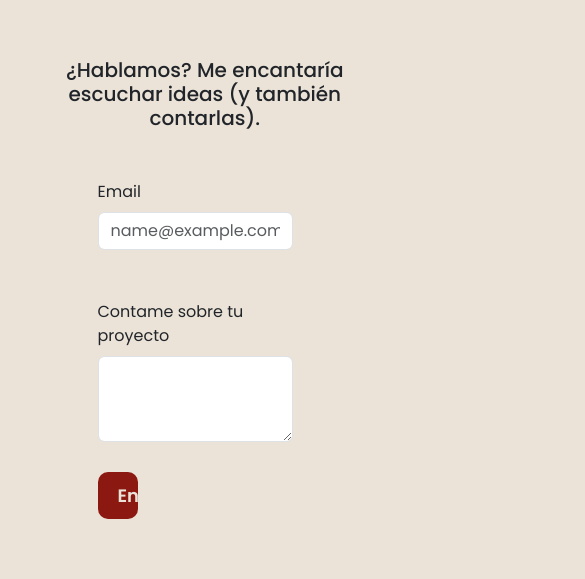
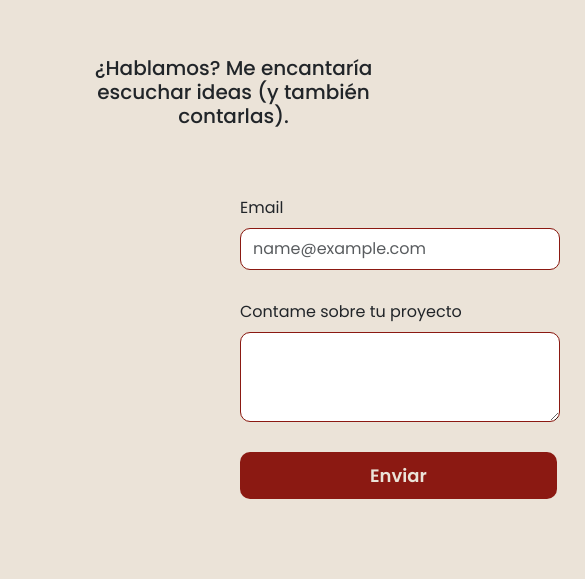
Before and after one commit to sabrird96/sabrird96.github.io, a website: page pages/contacto.html in a window 390 px wide. Shown: the part 173-752 px from the top of the page, 585 px wide, since content can reach past the window. Drawn offline with nearby package versions, Linux system fonts and the light colour scheme.

Commit message:
entrega final

```diff
--- a/pages/contacto.html
+++ b/pages/contacto.html
@@ -4,8 +4,10 @@
 <head>
     <meta charset="UTF-8">
     <meta name="viewport" content="width=h1, initial-scale=1.0">
-    <meta name="description" content="Escribime si querés charlar sobre un proyecto, una idea o simplemente para saludar.">
-    <meta name="keywords" content="sabrina ruiz diaz, diseñadora ux/ui, diseñadora, diseño UX/UI, maquetacion web, proyectos digitales, Sabrina, portfolio, portafolio, diseño web, accesibilidad, usabilidad, diseño intuitivo, diseño responsive, diseño de interfaces, diseño de experiencia de usuario, diseño de aplicaciones móviles, cv, mirada creativa, empatia, ux, ui, Designer, UX Designer, UI Designer, Web Designer">
+    <meta name="description"
+        content="Escribime si querés charlar sobre un proyecto, una idea o simplemente para saludar.">
+    <meta name="keywords"
+        content="sabrina ruiz diaz, diseñadora ux/ui, diseñadora, diseño UX/UI, maquetacion web, proyectos digitales, Sabrina, portfolio, portafolio, diseño web, accesibilidad, usabilidad, diseño intuitivo, diseño responsive, diseño de interfaces, diseño de experiencia de usuario, diseño de aplicaciones móviles, cv, mirada creativa, empatia, ux, ui, Designer, UX Designer, UI Designer, Web Designer">
     <link href="https://cdn.jsdelivr.net/npm/bootstrap@5.3.6/dist/css/bootstrap.min.css" rel="stylesheet"
         integrity="sha384-4Q6Gf2aSP4eDXB8Miphtr37CMZZQ5oXLH2yaXMJ2w8e2ZtHTl7GptT4jmndRuHDT" crossorigin="anonymous">
     <link rel="stylesheet" href="../css/estilos.css">
@@ -15,7 +17,7 @@
 
 <body>
     <header>
-        <nav class="navbar navbar-expand-lg">
+        <nav class="navbar navbar-expand-lg fixed-top" style="z-index: 1050;">
             <div class="container-fluid">
                 <a class="navbar-brand" href="#">
                     <img src="../img/Recurso 11.svg" alt="Logo de Sabrina" class="logo">
@@ -30,16 +32,16 @@
                             <a class="nav-link" aria-current="page" href="../index.html">inicio</a>
                         </li>
                         <li class="nav-item">
-                            <a class="nav-link" href="./sobre-mi.html">sobre mi</a>
+                            <a class="nav-link" href="../pages/sobre-mi.html">sobre mi</a>
                         </li>
                         <li class="nav-item">
-                            <a class="nav-link" href="./cv.html">CV</a>
+                            <a class="nav-link" href="../pages/cv.html">CV</a>
                         </li>
                         <li class="nav-item">
-                            <a class="nav-link" href="./proyectos.html">proyectos</a>
+                            <a class="nav-link" href="../pages/proyectos.html">proyectos</a>
                         </li>
                         <li class="nav-item">
-                            <a class="nav-link" href="./contacto.html">contacto</a>
+                            <a class="nav-link" href="../pages/contacto.html">contacto</a>
                     </ul>
                 </div>
             </div>
@@ -50,22 +52,24 @@
             <h1>Contacto</h1>
             <h2>¿Hablamos? Me encantaría escuchar ideas (y también contarlas).</h2>
         </section>
-        <div class="mb-3">
+        <div class= form-wrapper>
+            <div class="mb-3">
             <label for="exampleFormControlInput1" class="form-label">Email</label>
             <input type="email" class="form-control" id="exampleFormControlInput1" placeholder="name@example.com">
-        </div>
-        <div class="mb-3">
             <label for="exampleFormControlTextarea1" class="form-label">Contame sobre tu proyecto</label>
             <textarea class="form-control" id="exampleFormControlTextarea1" rows="3"></textarea>
             <a href="" target="_blank">Enviar</a>
+            </div>
         </div>
     </main>
-        <footer> <!-- Pie de página -->
+    <footer> <!-- Pie de página -->
         <p>&copy; 2025 Sabrina. Contactame a sabrinard8@gmail.com</p>
         <div class="footer-icons">
-            <a href="https://wa.me/5493624600322" target="_blank"><img src="../img/whatsapp.svg" alt="icono de WhatsApp"></a>
-            <a href="https://www.linkedin.com/in/sabrinaruizdiaz/"><img src="../img/linkedin icon.svg" alt="icono de Linkedin"></a>
-    </div>
+            <a href="https://wa.me/5493624600322" target="_blank"><img src="../img/whatsapp.svg"
+                    alt="icono de WhatsApp"></a>
+            <a href="https://www.linkedin.com/in/sabrinaruizdiaz/"><img src="../img/linkedin icon.svg"
+                    alt="icono de Linkedin"></a>
+        </div>
     </footer>
     <script src="https://cdn.jsdelivr.net/npm/bootstrap@5.3.6/dist/js/bootstrap.bundle.min.js"
         integrity="sha384-j1CDi7MgGQ12Z7Qab0qlWQ/Qqz24Gc6BM0thvEMVjHnfYGF0rmFCozFSxQBxwHKO"
--- a/scss/base/_queries.scss
+++ b/scss/base/_queries.scss
@@ -166,11 +166,6 @@
     .proyecto-titulo {
         font-size: 24px;
     }
-
-    .footer img {
-        width: 30px;
-        height: auto;
-    }
 }
 
 @media screen and (max-width: 765px) {
@@ -266,10 +261,6 @@
     .proyectos a {
         font-size: 16px;
         padding: 8px 12px;
-    }
-
-    .footer p {
-        display: none;
     }
 }
 
@@ -564,7 +555,6 @@
 
     .definicion-item {
         flex: 0 0 auto;
-        /* no se achica ni se agranda */
         scroll-snap-align: center;
         width: 270px;
         height: auto;
@@ -689,6 +679,22 @@
 }
 
 /*---contacto page media queries---*/
+
+@media screen and (max-width: 1010px) {
+    .page-contacto h1 {
+        font-size: 28px;
+    }
+
+    .page-contacto h2 {
+        font-size: 20px;
+    }
+
+    .page-contacto p {
+        font-size: 16px;
+        width: 80%;
+    }
+}
+
 @media screen and (max-width: 860px) {
     .page-contacto h1 {
         font-size: 28px;
@@ -696,12 +702,47 @@
 
     .page-contacto h2 {
         font-size: 20px;
-        margin-left: 5%;
     }
 }
 
 @media screen and (max-width: 762px) {
-    .mb-3 a {
-        padding: 10px 20px
+    .page-contacto h1 {
+        margin-left: 30px;
+    }
+    .page-contacto h2 {
+        margin-left: 40px;
+    }
+
+    .form-wrapper .mb-3 a {
+        padding: 10px 130px
     }
 }
+
+@media screen and (max-width: 690px) {
+        .page-contacto h1 {
+        margin-left: 22%;
+    }
+    .page-contacto h2 {
+        margin-left: 22%;
+    }
+}
+
+/*---footer media queries---*/
+@media screen and (max-width: 835px){
+    footer img {
+        width: 40px;
+        height: auto;
+    }
+}
+
+@media screen and (max-width: 700px){
+    footer .footer-icons {
+        gap: 30px;
+    }
+}
+
+@media screen and (max-width: 665px){
+    footer p{
+        display: none;
+    }
+}
--- a/scss/components/_main.scss
+++ b/scss/components/_main.scss
@@ -5,38 +5,7 @@ main {
     margin-top: 100px;
 }
 
-/*---contacto page---*/
 
-.mb-3{
-    display: flex;
-    flex-direction: column;
-    justify-content: space-around;
-    align-items: left;
-    font-family: poppins, sans-serif;
-    font-weight: 400;
-    width: 50%;
-    margin-top: 50px;
-    margin-left: 25%;
-        a{
-            text-decoration: none;
-            background-color: #8B1912;
-            color: #EBE3D8;
-            font-family: poppins, sans-serif;
-            font-weight: 600;
-            font-size: 18px;
-            padding: 10px;
-            text-align: center;
-            border: none;
-            border-radius: 10px;
-            margin-top: 30px;
-            width: 20%;
-            &:hover{
-                background-color: #BB868C;
-                color: #8B1912;
-                transition: 0.4s;
-            }
-        }
-}
 
 .btn-circular{
     display: flex;
--- a/scss/estilos.scss
+++ b/scss/estilos.scss
@@ -98,13 +98,16 @@
                 bottom: 125px;
                 animation: mover-cola 2s ease-in-out infinite;
                 transform-origin: bottom right;
+
                 @keyframes mover-cola {
                         0% {
                                 transform: rotate(5deg);
                         }
+
                         50% {
                                 transform: rotate(15deg);
                         }
+
                         100% {
                                 transform: rotate(5deg);
                         }
@@ -266,10 +269,18 @@
 /*---contacto page---*/
 
 .page-contacto {
+        display: flex;
+        flex-direction: column;
+        align-items: center;
+        justify-content: center;
+        width: 100%;
+        max-width: 900px;
+        margin: 0 auto;
+        padding: 0 20px;
         h1 {
                 font-family: 'Merriweather', serif;
+                height: 100px;
                 width: 100%;
-                        height: 100px;
                 font-size: 32px;
                 font-weight: 700;
                 text-decoration: underline;
@@ -277,12 +288,62 @@
                 text-align: center;
                 margin-top: 6%;
         }
-
         h2 {
+                width: 100%;
                 font-family: poppins, sans-serif;
                 font-size: 24px;
                 font-weight: 500;
                 text-align: center;
+        }
+}
+
+.form-wrapper {
+        display: flex;
+        flex-direction: column;
+        justify-content: center;
+        align-items: center;
+        width: 100%;
+        min-width: 800px;
+.mb-3 {
+        align-items: flex-start;
+        font-family: poppins, sans-serif;
+        font-weight: 400;
+        width: 50%;
+        margin-top: 30px;
+        margin-left: 10%;
+        label{
+                margin-top: 30px;
+                align-items: flex-start;
+        }
+        input, textarea {
+                text-align: left;
+                width: 80%;
+                font-family: poppins, sans-serif;
+                font-weight: 400;
+                font-size: 16px;
+                padding: 8px 12px;
+                border-radius: 10px;
+                border: 1px solid #8B1912;
+        }
+        a {
+                display: inline-block;
+                text-decoration: none;
+                background-color: #8B1912;
+                color: #EBE3D8;
+                font-family: poppins, sans-serif;
+                font-weight: 600;
+                font-size: 18px;
+                padding: 10px 60px;
+                text-align: center;
+                border: none;
+                border-radius: 10px;
+                margin-top: 30px;
+                &:hover {
+                        background-color: #BB868C;
+                        color: #8B1912;
+                        transition: 0.4s;
+                }
+        }
         }
 }
 
```
Also changed, not shown: css/estilos.css, 1 other file. Lines whose indentation alone changed are shown as unchanged.
